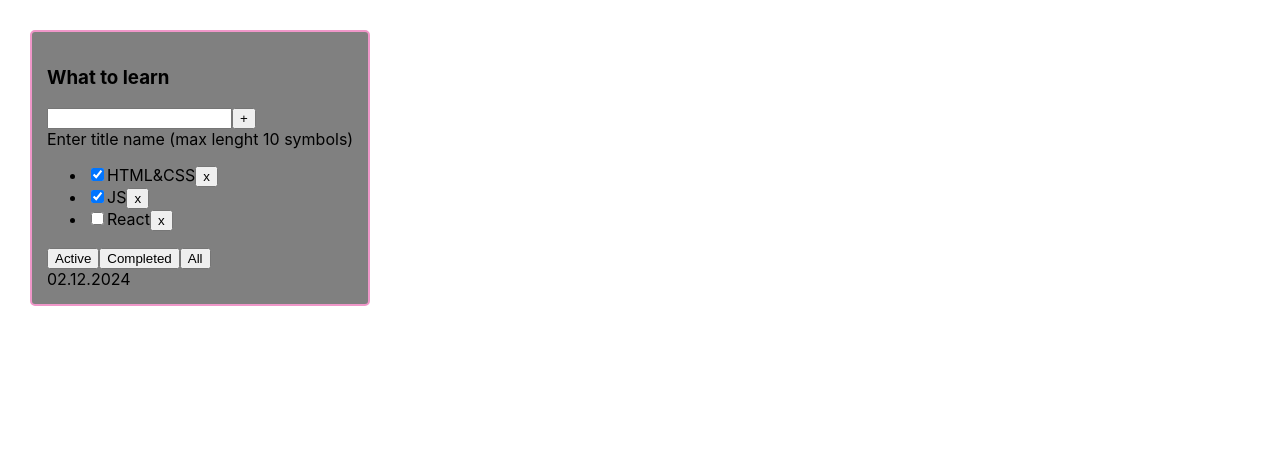
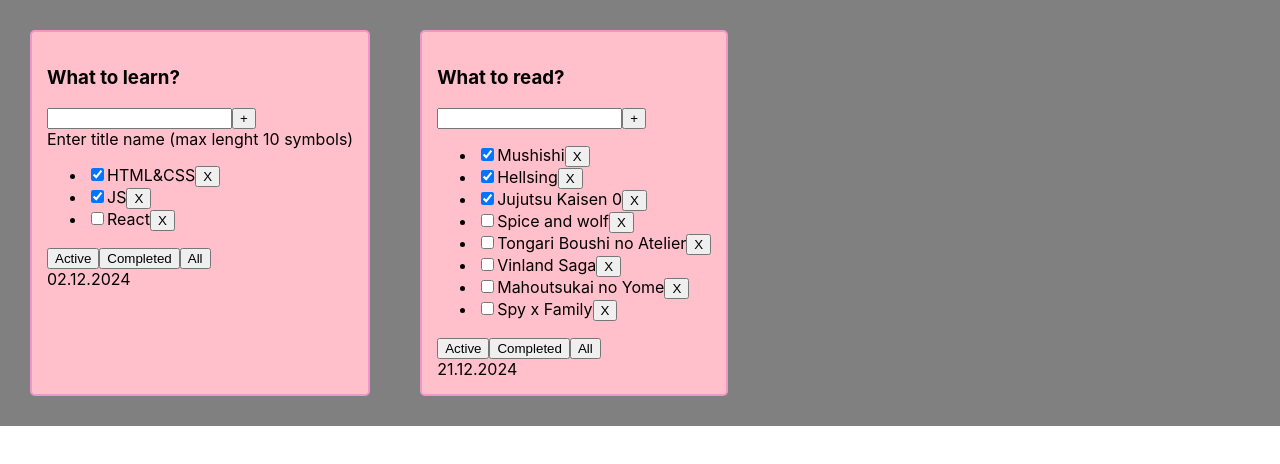
Before and after one commit to EarlMefisto/1-todolist, a React (Create React App) app: page / in a window 1280 px wide. Shown: the top 464 px of the page. Built offline with nearby package versions, Linux system fonts and the light colour scheme.

Commit message:
add new TDL Read

```diff
--- a/src/App.css
+++ b/src/App.css
@@ -1,6 +1,7 @@
 .App {
   padding: 30px;
   display: flex;
+  background-color: #808080;
 }
 
 .App > div {
@@ -8,7 +9,7 @@
 }
 
 .todolist {
-  background-color: #808080;
+  background-color: #ffc0cb;
   border: 2px solid #f097c9;
   border-radius: 5px;
   padding: 15px;
--- a/src/App.tsx
+++ b/src/App.tsx
@@ -1,7 +1,8 @@
-import React, { useState } from "react";
 import "./App.css";
-import { Todolist } from "./layout/todolist/Todolist";
+import { useState } from "react";
 import { v1 } from "uuid";
+import { TodolistLearn } from "./layout/todolists/TodolistLearn";
+import { TodolistRead } from "./layout/todolists/TodolistRead";
 
 //CRUD
 // - повторяемость, дублирование - 100%
@@ -16,19 +17,39 @@
 export type FilterValuesType = "all" | "active" | "completed";
 
 function App() {
-  const todolistTitle1 = "What to learn";
-  let [tasks, setNextTasks] = React.useState<Array<TaskType>>([
+  const todolistTitle1 = "What to learn?";
+  const [tasks, setNextTasks] = useState<Array<TaskType>>([
     { id: v1(), title: "HTML&CSS", isDone: true },
     { id: v1(), title: "JS", isDone: true },
     { id: v1(), title: "React", isDone: false },
   ]);
 
+  const todolistTitle2 = "What to read?";
+  const [tasks2, setNextTasks2] = useState<Array<TaskType>>([
+    { id: v1(), title: "Mushishi", isDone: true },
+    { id: v1(), title: "Hellsing", isDone: true },
+    { id: v1(), title: "Jujutsu Kaisen 0", isDone: true },
+    { id: v1(), title: "Spice and wolf", isDone: false },
+    { id: v1(), title: "Tongari Boushi no Atelier", isDone: false },
+    { id: v1(), title: "Vinland Saga", isDone: false },
+    { id: v1(), title: "Mahoutsukai no Yome", isDone: false },
+    { id: v1(), title: "Spy x Family", isDone: false },
+  ]);
+
   //TaskType[] и Array<TaskType>: могут использоваться обе формы, но лучше Array<TaskType>
 
   const removeTask = (taskId: string) => {
-    const nextState: Array<TaskType> = tasks.filter((t) => t.id !== taskId);
-    setNextTasks(nextState);
+    // const nextState: Array<TaskType> = tasks.filter((t) => t.id !== taskId);
+    setNextTasks((previousState) =>
+      previousState.filter((t) => t.id !== taskId)
+    );
     // console.log(tasks);
+  };
+
+  const removeTask2 = (taskId: string) => {
+    setNextTasks2((previousState) =>
+      previousState.filter((t) => t.id !== taskId)
+    );
   };
 
   const addTask = (title: string) => {
@@ -41,13 +62,24 @@
     setNextTasks(nextState);
   };
 
+  const addtask2 = (title: string) => {
+    const newTask: TaskType = {
+      id: v1(),
+      title,
+      isDone: false,
+    };
+    const nextState: TaskType[] = [newTask, ...tasks2];
+    setNextTasks2(nextState);
+  }
+
   //UI
-  const [filter, setNextFilter] = React.useState<FilterValuesType>("all");
+  const [filter, setNextFilter] = useState<FilterValuesType>("all");
 
   const changeTodolistFilter = (nextFilter: FilterValuesType) => {
     setNextFilter(nextFilter);
   };
 
+  // "What to learn?"
   let filtredTasks: Array<TaskType> = tasks;
   if (filter === "active") {
     filtredTasks = tasks.filter((t) => !t.isDone);
@@ -56,9 +88,18 @@
     filtredTasks = tasks.filter((t) => t.isDone);
   }
 
+  // "What to read?"
+  let filtredTasks2: Array<TaskType> = tasks2;
+  if (filter === "active") {
+    filtredTasks2 = tasks2.filter((t) => !t.isDone);
+  }
+  if (filter === "completed") {
+    filtredTasks2 = tasks2.filter((t) => t.isDone);
+  }
+
   return (
     <div className="App">
-      <Todolist
+      <TodolistLearn
         title={todolistTitle1}
         tasks={filtredTasks}
         date="02.12.2024"
@@ -66,6 +107,14 @@
         changeTodolistFilter={changeTodolistFilter}
         addTask={addTask}
       />
+      <TodolistRead
+        title={todolistTitle2}
+        tasks={filtredTasks2}
+        date="21.12.2024"
+        removeTask={removeTask2}
+        changeTodolistFilter={changeTodolistFilter}
+        addTask={addtask2}
+      />
     </div>
   );
 }
--- a/src/layout/todolist/Todolist.tsx
+++ b/src/layout/todolists/TodolistLearn.tsx
@@ -1,19 +1,19 @@
-import { ChangeEvent, useRef, useState } from "react";
+import { ChangeEvent, KeyboardEvent, useState } from "react";
 import { FilterValuesType, TaskType } from "../../App";
 import { Button } from "../../components/Buttons/Button";
 import { FilterButtons } from "../../components/Buttons/FilterButtons";
 import { HeaderTodolist } from "../header/HeaderTodolist";
 
-type TodolistPropsType = {
+export type TodolistPropsType = {
   title: string;
   tasks: TaskType[];
-  date?: string;
+  date: string;
   removeTask: (taskId: string) => void;
   changeTodolistFilter: (nextFilter: FilterValuesType) => void;
   addTask: (title: string) => void;
 };
 
-export function Todolist(props: TodolistPropsType) {
+export function TodolistLearn(props: TodolistPropsType) {
   // const TaskInputRef = useRef<HTMLInputElement>(null);
 
   const [taskTitle, setTaskTitle] = useState("");
@@ -27,7 +27,7 @@
           <li>
             <input type="checkbox" checked={t.isDone} />
             <span>{t.title}</span>
-            <Button title="x" onClickHandler={() => props.removeTask(t.id)} />
+            <Button title="X" onClickHandler={() => props.removeTask(t.id)} />
           </li>
         ))}
       </ul>
@@ -40,6 +40,16 @@
     setTaskTitle("");
   };
 
+  const onNewTitileChangeHandler = (event: ChangeEvent<HTMLInputElement>) =>
+    setTaskTitle(event.currentTarget.value);
+
+  const onNewTitileKeyDownHandler = (
+    event: KeyboardEvent<HTMLInputElement>
+  ) => {
+    if (event.key === "Enter") {
+      addTaskHandler();
+    }
+  };
 
   return (
     <div className="todolist">
@@ -48,12 +58,8 @@
         {/* <input ref={TaskInputRef} /> */}
         <input
           value={taskTitle}
-          onChange={(e) => setTaskTitle(e.currentTarget.value)}
-          onKeyDown={event => {
-            if (event.key === "Enter") {
-              addTaskHandler()
-            }
-          }}
+          onChange={onNewTitileChangeHandler}
+          onKeyDown={onNewTitileKeyDownHandler}
         />
         <Button
           title="+"
--- /dev/null
+++ b/src/layout/todolists/TodolistRead.tsx
@@ -0,0 +1,71 @@
+import { ChangeEvent, KeyboardEvent, useState } from "react";
+import { FilterValuesType, TaskType } from "../../App";
+import { Button } from "../../components/Buttons/Button";
+import { FilterButtons } from "../../components/Buttons/FilterButtons";
+import { HeaderTodolist } from "../header/HeaderTodolist";
+
+type TodolistReadProsType = {
+  title: string;
+  date: string;
+  tasks: TaskType[];
+  removeTask: (taskId: string) => void;
+  changeTodolistFilter: (nextFilter: FilterValuesType) => void;
+  addTask: (title: string) => void;
+};
+
+export const TodolistRead = (props: TodolistReadProsType) => {
+  let tasksList2 =
+    props.tasks.length === 0 ? (
+      <span>Your todolist is empty</span>
+    ) : (
+      <ul>
+        {props.tasks.map((t) => (
+          <li>
+            <input type="checkbox" checked={t.isDone} />
+            <span>{t.title}</span>
+            <Button title="X" onClickHandler={() => props.removeTask(t.id)} />
+          </li>
+        ))}
+      </ul>
+    );
+
+  const [newTaskTitle, setNewTaskTitle] = useState("");
+
+  const addTask2 = () => {
+    props.addTask(newTaskTitle);
+    setNewTaskTitle("");
+  };
+
+  const onNewTitileChangeHandler2 = (event: ChangeEvent<HTMLInputElement>) => {
+    setNewTaskTitle(event.currentTarget.value);
+  };
+
+  const onNewTitileKeyDownHandler2 = (
+    event: KeyboardEvent<HTMLInputElement>
+  ) => {
+    if (event.key === "Enter") {
+      props.addTask(newTaskTitle);
+      setNewTaskTitle("");
+    }
+  };
+
+  return (
+    <div className="todolist">
+      <HeaderTodolist title={props.title} />
+      <div>
+        <input
+          value={newTaskTitle}
+          onChange={onNewTitileChangeHandler2}
+          onKeyDown={onNewTitileKeyDownHandler2}
+        />
+        <Button
+          title="+"
+          onClickHandler={addTask2}
+        />
+      </div>
+      {tasksList2}
+      <FilterButtons changeTodolistFilter={props.changeTodolistFilter} />
+      <div>{props.date}</div>
+    </div>
+  );
+};
```
